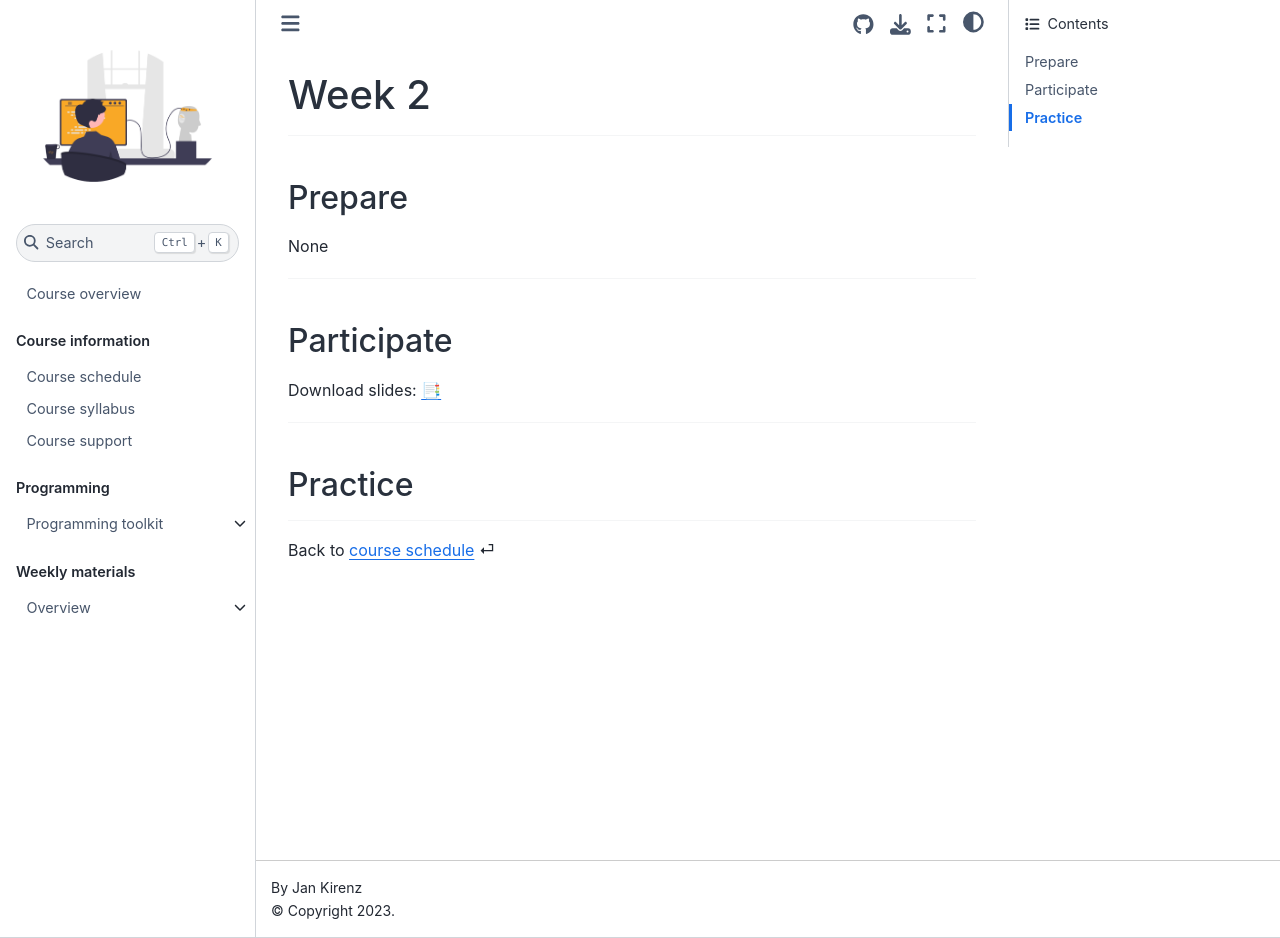
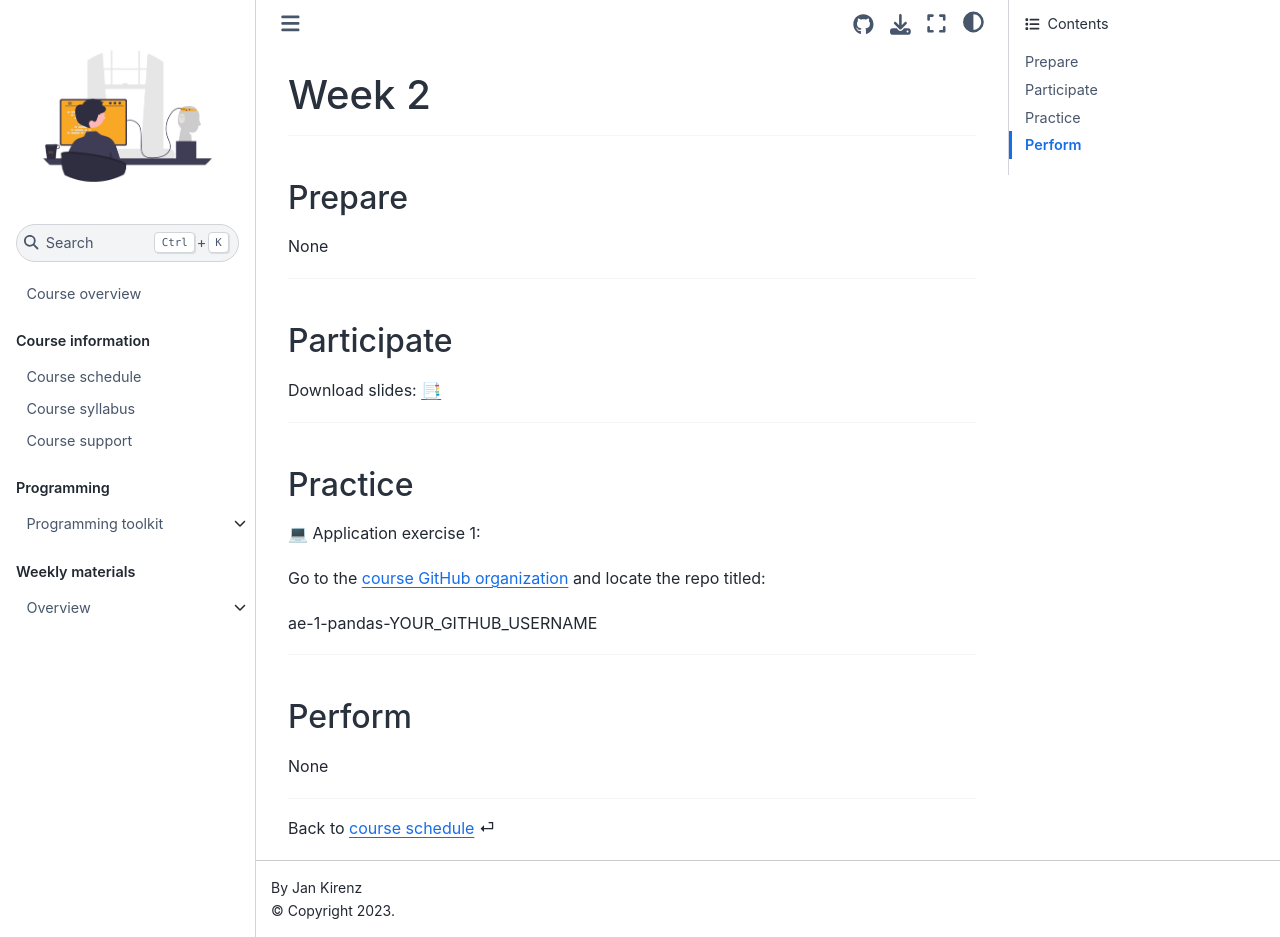
Before and after one commit to ds-ws22/website, a Jupyter Book: the page built from weeks/week2.md, in a window 1280 px wide and 938 px high. Built offline with Jupyter Book 1.0.4 settings and Sphinx 7.4.7 and the Sphinx Book theme 1.1.4, drawn with Linux system fonts in a browser that asks for light colours; comment, search, counter and statistics services are not loaded.

Commit message:
Update week2.md

```diff
--- a/weeks/week2.md
+++ b/weeks/week2.md
@@ -25,6 +25,19 @@ Download slides: [📑](https://drive.google.com/file/d/1-9gUUeSdBlKKgTruCJtUU3z
 ## Practice
 
 
+💻  Application exercise 1:
+
+Go to the [course GitHub organization](https://github.com/orgs/ds-ws22/repositories) and locate the repo titled:
+
+ae-1-pandas-YOUR_GITHUB_USERNAME
+
+
+---
+
+(perform)=
+## Perform
+
+None
 
 
 ---
```
